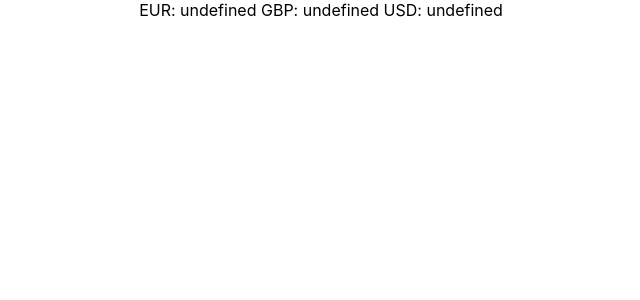
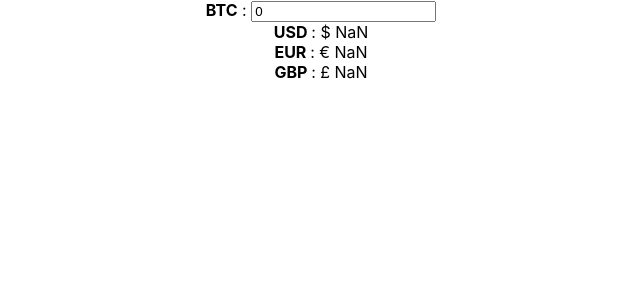
Before and after one commit to prospektai/btc-test, a React (Create React App) app: page / in a window 1280 px wide. Shown: the top 300 px of the page, without its empty margins (319-959 px from the left). Built offline with nearby package versions, Linux system fonts and the light colour scheme; no server answers.

Commit message:
Form fields

```diff
--- a/src/App.css
+++ b/src/App.css
@@ -1,38 +1,17 @@
-.App {
+.App, body, html {
   text-align: center;
+  width: 100vw;
+  height: 100vh;
 }
 
-.App-logo {
-  height: 40vmin;
-  pointer-events: none;
+/* Chrome, Safari, Edge, Opera */
+input::-webkit-outer-spin-button,
+input::-webkit-inner-spin-button {
+  -webkit-appearance: none;
+  margin: 0;
 }
 
-@media (prefers-reduced-motion: no-preference) {
-  .App-logo {
-    animation: App-logo-spin infinite 20s linear;
-  }
+/* Firefox */
+input[type=number] {
+  -moz-appearance: textfield;
 }
-
-.App-header {
-  background-color: #282c34;
-  min-height: 100vh;
-  display: flex;
-  flex-direction: column;
-  align-items: center;
-  justify-content: center;
-  font-size: calc(10px + 2vmin);
-  color: white;
-}
-
-.App-link {
-  color: #61dafb;
-}
-
-@keyframes App-logo-spin {
-  from {
-    transform: rotate(0deg);
-  }
-  to {
-    transform: rotate(360deg);
-  }
-}
--- a/src/App.tsx
+++ b/src/App.tsx
@@ -1,34 +1,14 @@
-import React, { useEffect, useState } from 'react';
 import './App.css';
-import getPrices from './services/api';
+import PriceForm from './containers/priceForm';
 
 function App() {
 
-  const [prices, setPrices] = useState<Prices>({} as Prices);
+  return (
+      <div className="App">
 
-  useEffect(() => {
-    // Fetch the prices and update them every minute
-    getPrices().then((data) => {
-      console.log(data);
-      setPrices(data);
-    });
+          <PriceForm />
 
-    const interval = setInterval(() => {
-      getPrices().then((data) => {
-        setPrices(data);
-      });
-    }, 60000);
-
-    // Unmounts interval safely
-    return () => clearInterval(interval);
-  }, []);
-
-  return (
-    <div className="App">
-      {
-        `EUR: ${prices.EUR} GBP: ${prices.GBP} USD: ${prices.USD}`
-      }
-    </div>
+      </div>
   );
 }
 
--- /dev/null
+++ b/src/components/priceField.tsx
@@ -0,0 +1,19 @@
+import { useContext } from "react";
+import PriceContext from "../context";
+import calculatePrice from "../helpers/calculatePrice";
+
+const PriceField = (args: any) => {
+
+    const prices = useContext(PriceContext);
+
+    let value: string = calculatePrice(prices, args.currency);
+
+    return (
+        <div>
+            <b> {args.currency} </b>
+                    : {value}
+        </div>
+    );
+}
+
+export default PriceField;
--- /dev/null
+++ b/src/containers/priceForm.tsx
@@ -0,0 +1,50 @@
+import { useEffect, useState } from "react";
+import PriceField from "../components/priceField";
+import PriceContext from "../context";
+import getPrices from "../services/api";
+
+const PriceForm = () => {
+
+    const [input, setInput] = useState<number>(0);
+
+    const [prices, setPrices] = useState<Prices>({} as Prices);
+
+    useEffect(() => {
+        // Fetch the prices and update them every minute
+        getPrices().then((data) => {
+            setPrices(data);
+        });
+
+        const interval = setInterval(() => {
+            getPrices(input).then((data) => {
+                setPrices(data);
+            });
+        }, 6000);
+
+        // Unmounts interval safely
+        return () => clearInterval(interval);
+    }, []);
+
+    const handleChange = (e: any) => {
+        setInput(e?.target?.value);
+
+        let newPrices: Prices = prices;
+        newPrices.input = e?.target?.value;
+
+        setPrices(newPrices);
+    }
+
+    return (
+        <PriceContext.Provider value={prices}>
+            <label><b>BTC</b> : </label>
+            <input id="btc-input" type="number" value={input} onChange={handleChange} />
+            <div className="outputs">
+                <PriceField currency="USD" />
+                <PriceField currency="EUR" />
+                <PriceField currency="GBP" />
+            </div>
+        </PriceContext.Provider>
+    );
+}
+
+export default PriceForm;
--- /dev/null
+++ b/src/context.ts
@@ -0,0 +1,7 @@
+import { createContext } from "react";
+
+const PriceContext = createContext(
+    {GBP: 0, USD: 0, EUR: 0, input: 0} as Prices,
+);
+
+export default PriceContext;
--- /dev/null
+++ b/src/helpers/calculatePrice.ts
@@ -0,0 +1,26 @@
+const prec = (num: number) => { // precISION
+    return num.toFixed(2);
+}
+
+const calculatePrice = (prices: Prices, currency: string): string => {
+
+    let price: string = "default";
+
+    if(isNaN(prices.input) || prices.input === undefined) prices.input = 0;
+
+    switch(currency){
+        case "GBP":
+            price = `£ ${prec( prices.GBP * prices.input )}`;
+            break;
+        case "USD":
+            price = `$ ${prec( prices.USD * prices.input )}`;
+            break;
+        case "EUR":
+            price = `€ ${prec( prices.EUR * prices.input )}`;
+            break;
+    }
+
+    return price;
+}
+
+export default calculatePrice;
--- a/src/services/api.ts
+++ b/src/services/api.ts
@@ -1,15 +1,17 @@
-const getPrices = () => {
+const getPrices = (input?: any) => {
     let url: string = "https://api.coindesk.com/v1/bpi/currentprice.json";
 
     return fetch(url).then((result) => result.json()
         .then((data) => {
             let prices: Prices = {} as Prices;
 
-            prices.EUR = data.bpi.EUR.rate;
-            prices.USD = data.bpi.USD.rate;
-            prices.GBP = data.bpi.GBP.rate;
+            prices.EUR = data.bpi.EUR.rate_float;
+            prices.USD = data.bpi.USD.rate_float;
+            prices.GBP = data.bpi.GBP.rate_float;
 
-            console.log(prices);
+            if(input){ prices.input = input }
+
+            // console.log(prices);
 
             return prices;
         }));
--- a/src/types.d.ts
+++ b/src/types.d.ts
@@ -1,3 +1,3 @@
 type Prices = {
-    USD, EUR, GBP: number
+    USD, EUR, GBP, input: number;
 };
```
Also changed, not shown: src/logo.svg (deleted), 1 other file (tests, documents, lock files or other folders).
